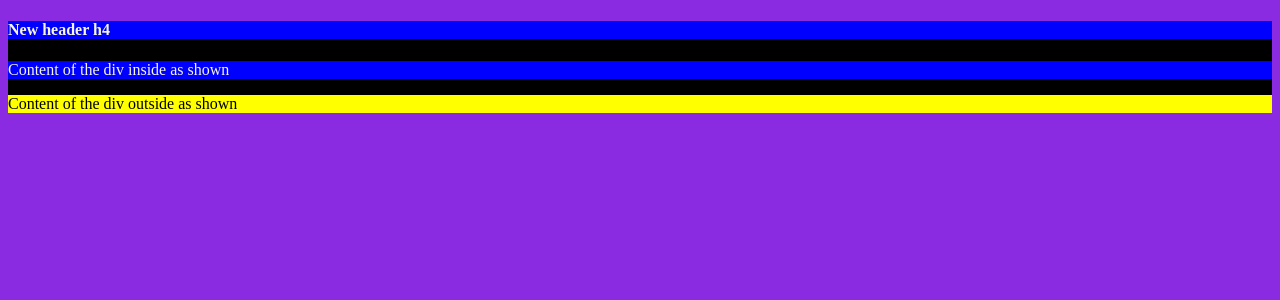
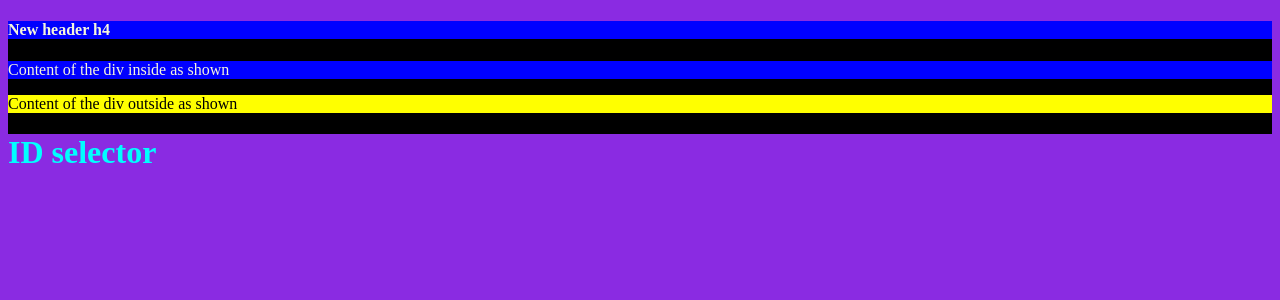
Before and after one commit to vishalw-iitk/Frontend, a PHP site: page /HTML-basics.html in a window 1280 px wide. Shown: the top 300 px of the page. Run offline with PHP 8.4, Linux system fonts and the light colour scheme.

Commit message:
added the id selector, id selector could not get the div background, I think it is again because of the specificity

```diff
--- a/CSS-basics.css
+++ b/CSS-basics.css
@@ -20,3 +20,7 @@ p.para_out{
     background-color: blueviolet;
     color : pink;
 }
+
+#h1_id{
+    color: aqua;
+}
--- a/HTML-basics.html
+++ b/HTML-basics.html
@@ -17,6 +17,9 @@
                 <p class="para_in">Content of the div inside as shown</p>
             </div>
             <p class="para_out">Content of the div outside as shown</p>
+            <h1 id="h1_id">ID selector</h1>
+            <!-- <h2 class="h2_class">ID selector</h2> -->
+            <!-- <h3 class="h3_class">ID selector</h4> -->
         </div>
 
     </body>
```
